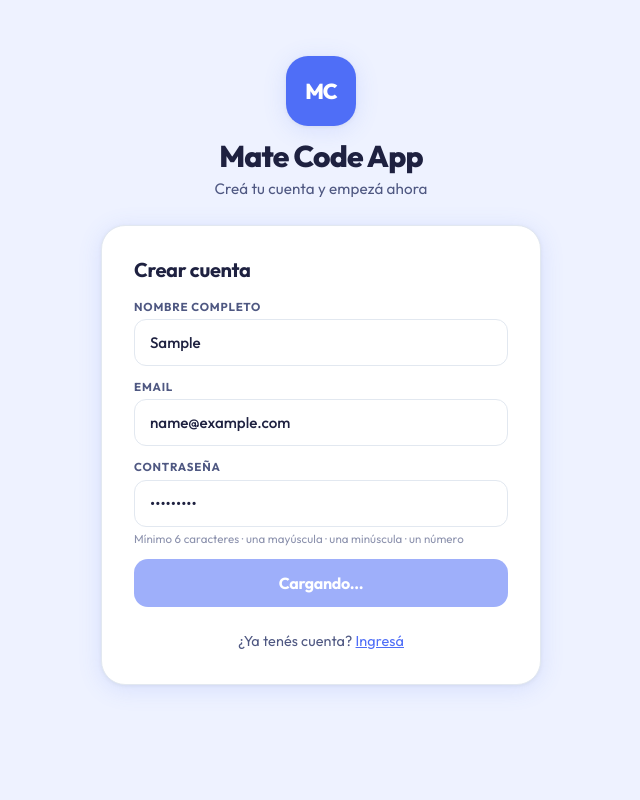
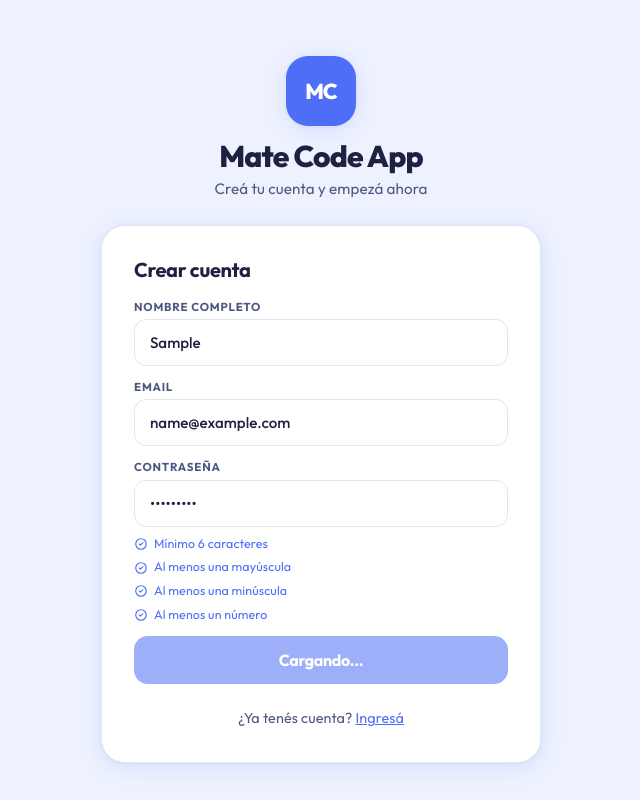
Before and after one commit to ACPerezJulia/matecode-task-manager, a React (Vite) app: page /register in a window 1280 px wide. Both pictures are taken after typing "Sample", "name@example.com", "Sample123" into the empty fields and a click on the button "Crear cuenta →". Shown: the whole page, without its empty margins (319-959 px from the left). Built offline with nearby package versions, Linux system fonts and the light colour scheme; no server answers.

Commit message:
feat: agrega validación en tiempo real de requisitos de contraseña en registro

```diff
--- a/src/pages/Register.tsx
+++ b/src/pages/Register.tsx
@@ -3,6 +3,7 @@ import { Link, useNavigate } from 'react-router-dom'
 import { createUserWithEmailAndPassword, updateProfile } from 'firebase/auth'
 import { FirebaseError } from 'firebase/app'
 import toast from 'react-hot-toast'
+import { IconCircleCheck, IconCircle } from '@tabler/icons-react'
 import { auth } from '../services/firebase'
 import { getFirebaseErrorMessage } from '../utils/firebaseErrors'
 import type { RegisterFormValues } from '../types'
@@ -11,6 +12,13 @@ export default function Register() {
   const navigate = useNavigate()
   const [form, setForm] = useState<RegisterFormValues>({ name: '', email: '', password: '' })
   const [loading, setLoading] = useState(false)
+
+  const passwordRules = [
+    { label: 'Mínimo 6 caracteres',    valid: form.password.length >= 6 },
+    { label: 'Al menos una mayúscula', valid: /[A-Z]/.test(form.password) },
+    { label: 'Al menos una minúscula', valid: /[a-z]/.test(form.password) },
+    { label: 'Al menos un número',     valid: /[0-9]/.test(form.password) },
+  ]
 
   function handleChange(e: React.ChangeEvent<HTMLInputElement>) {
     setForm(prev => ({ ...prev, [e.target.name]: e.target.value }))
@@ -91,9 +99,23 @@ export default function Register() {
               placeholder="Mínimo 6 caracteres"
               required
             />
-            <small className="input-hint">
-              Mínimo 6 caracteres · una mayúscula · una minúscula · un número
-            </small>
+            {form.password.length > 0 ? (
+              <ul className="password-rules">
+                {passwordRules.map((rule) => (
+                  <li
+                    key={rule.label}
+                    className={`password-rules__item${rule.valid ? ' password-rules__item--valid' : ''}`}
+                  >
+                    {rule.valid ? <IconCircleCheck size={14} /> : <IconCircle size={14} />}
+                    {rule.label}
+                  </li>
+                ))}
+              </ul>
+            ) : (
+              <small className="input-hint">
+                Mínimo 6 caracteres · una mayúscula · una minúscula · un número
+              </small>
+            )}
           </div>
           <button type="submit" className="btn btn--primary" disabled={loading}>
             {loading ? 'Cargando...' : 'Crear cuenta →'}
--- a/src/styles/auth.css
+++ b/src/styles/auth.css
@@ -135,6 +135,31 @@
   line-height: 1.4;
 }
 
+/* ── Checklist de requisitos de contraseña ── */
+.password-rules {
+  list-style: none;
+  margin: var(--space-2) 0 0;
+  padding: 0;
+  display: flex;
+  flex-direction: column;
+  gap: 5px;
+}
+
+.password-rules__item {
+  display: flex;
+  align-items: center;
+  gap: 6px;
+  font-size: 0.78rem;
+  color: var(--text);
+  opacity: 0.6;
+  transition: color 0.2s, opacity 0.2s;
+}
+
+.password-rules__item--valid {
+  color: var(--accent);
+  opacity: 1;
+}
+
 /* ── Link de alternativa (¿Ya tenés cuenta?) ── */
 .auth-alt {
   text-align: center;
```
